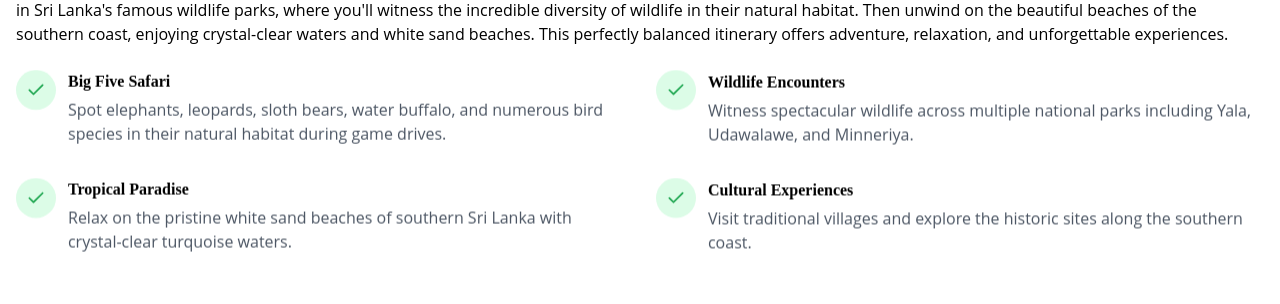
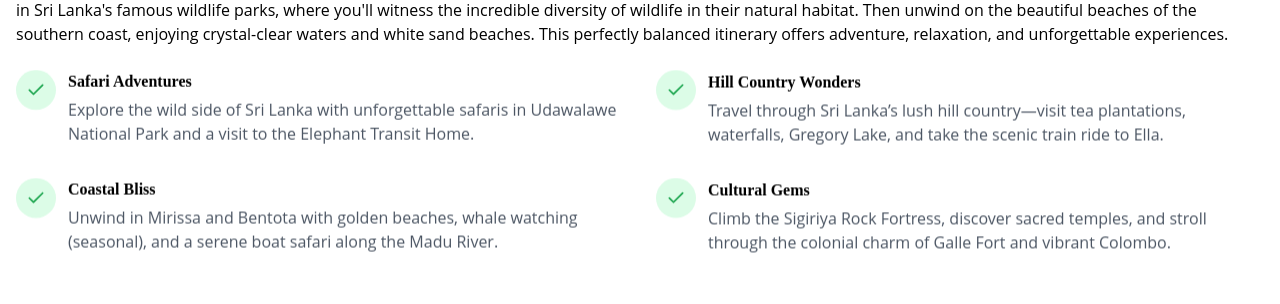
Before and after one commit to lgnnkumarasiri1/Wintours.SriLanka, a React (Vite) app: page /packages/09-days-08-nights in a window 1280 px wide. Shown: the part 721-1025 px from the top of the page. Built offline with nearby package versions, Linux system fonts and the light colour scheme.

Commit message:
TwentySeven Change

```diff
--- a/src/pages/Home.tsx
+++ b/src/pages/Home.tsx
@@ -544,16 +544,7 @@ const Home = () => {
                   </p>
                 </AnimateOnScroll>
               </div>
-              <Link
-                to="/packages"
-                className="inline-flex items-center text-green-600 hover:text-green-800 font-medium group text-lg"
-              >
-                Explore Our Sri Lanka Tours{' '}
-                <ArrowRight
-                  size={18}
-                  className="ml-2 transform group-hover:translate-x-1 transition-transform"
-                />
-              </Link>
+
             </AnimateOnScroll>
           </div>
         </div>
--- a/src/pages/PackageDetails.tsx
+++ b/src/pages/PackageDetails.tsx
@@ -630,25 +630,26 @@ const packageDetails = {
       "This 9-day expedition combines the best of both worlds: the thrill of wildlife safaris and the relaxation of pristine beaches. Begin your journey with exciting game drives in Sri Lanka's famous wildlife parks, where you'll witness the incredible diversity of wildlife in their natural habitat. Then unwind on the beautiful beaches of the southern coast, enjoying crystal-clear waters and white sand beaches. This perfectly balanced itinerary offers adventure, relaxation, and unforgettable experiences.",
     highlights: [
       {
-        title: 'Big Five Safari',
+  title: 'Safari Adventures',
   description:
-          'Spot elephants, leopards, sloth bears, water buffalo, and numerous bird species in their natural habitat during game drives.',
+    'Explore the wild side of Sri Lanka with unforgettable safaris in Udawalawe National Park and a visit to the Elephant Transit Home.',
 },
 {
-        title: 'Wildlife Encounters',
+  title: 'Hill Country Wonders',
   description:
-          'Witness spectacular wildlife across multiple national parks including Yala, Udawalawe, and Minneriya.',
+    'Travel through Sri Lanka’s lush hill country—visit tea plantations, waterfalls, Gregory Lake, and take the scenic train ride to Ella.',
 },
 {
-        title: 'Tropical Paradise',
+  title: 'Coastal Bliss',
   description:
-          'Relax on the pristine white sand beaches of southern Sri Lanka with crystal-clear turquoise waters.',
+    'Unwind in Mirissa and Bentota with golden beaches, whale watching (seasonal), and a serene boat safari along the Madu River.',
 },
 {
-        title: 'Cultural Experiences',
+  title: 'Cultural Gems',
   description:
-          'Visit traditional villages and explore the historic sites along the southern coast.',
+    'Climb the Sigiriya Rock Fortress, discover sacred temples, and stroll through the colonial charm of Galle Fort and vibrant Colombo.',
 },
+
     ],
     gallery: [
       'https://uploadthingy.s3.us-west-1.amazonaws.com/v28W2BPQ8qMpZvG8piC1mz/safari5.jpg',
@@ -664,7 +665,7 @@ const packageDetails = {
         title: 'Arrival in Colombo',
         location: 'Airport - Sigiriya, Sri Lanka',
         description:
-          "Arrive in Sri Lanka and go to Sigiriya.  Stop by the famous Dambulla Cave Temple on the way. It is one of the largest and best-preserved temple complexes in Sri Lanka. ",
+          "Arrive intitle: 'Big Five Safari Sri Lanka and go to Sigiriya.  Stop by the famous Dambulla Cave Temple on the way. It is one of the largest and best-preserved temple complexes in Sri Lanka. ",
         activities: ['Airport pickup', 'Dambulla Temple'],
 
         accommodation: 'over night stay at Sigiriya',
```
Lines whose indentation alone changed are shown as unchanged.
